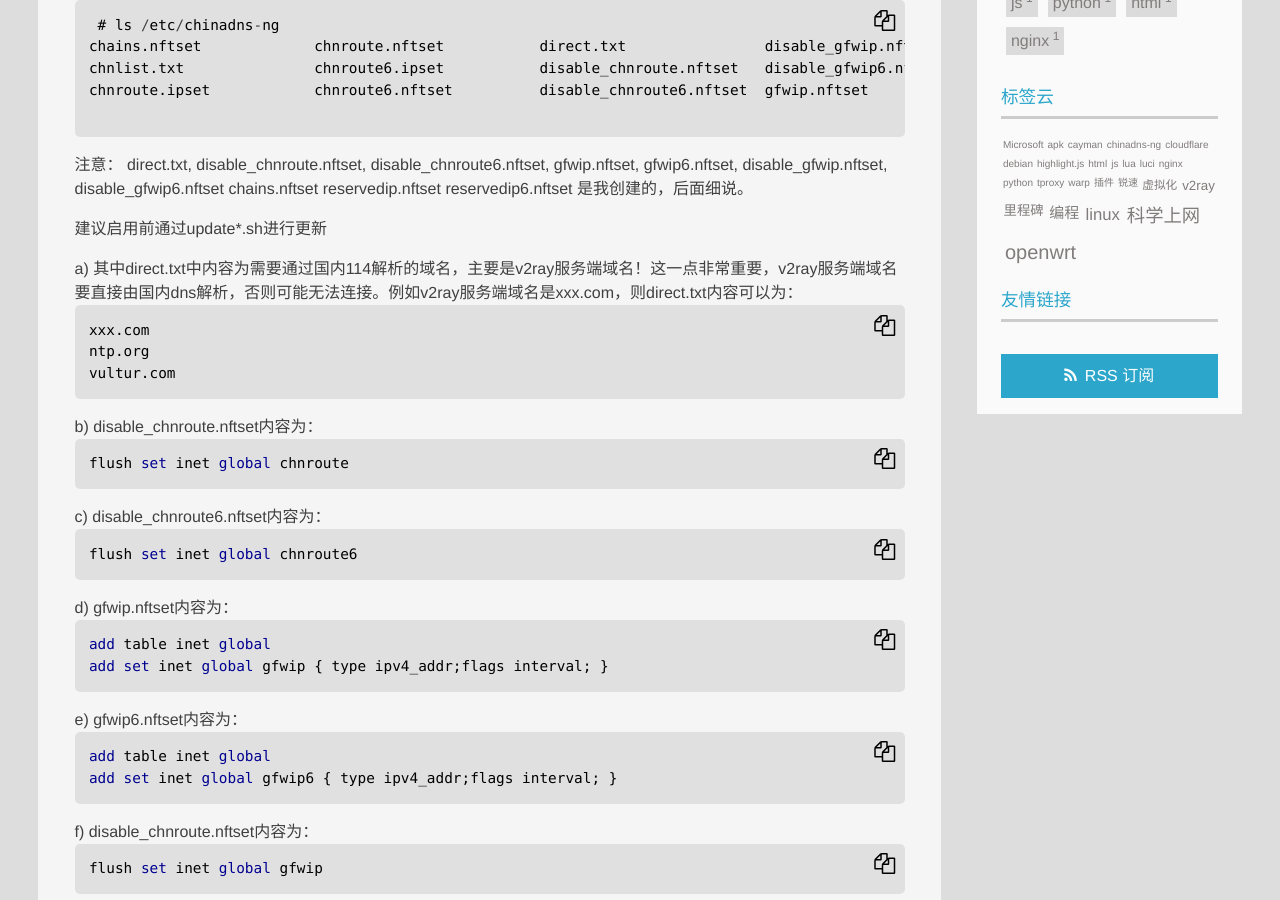
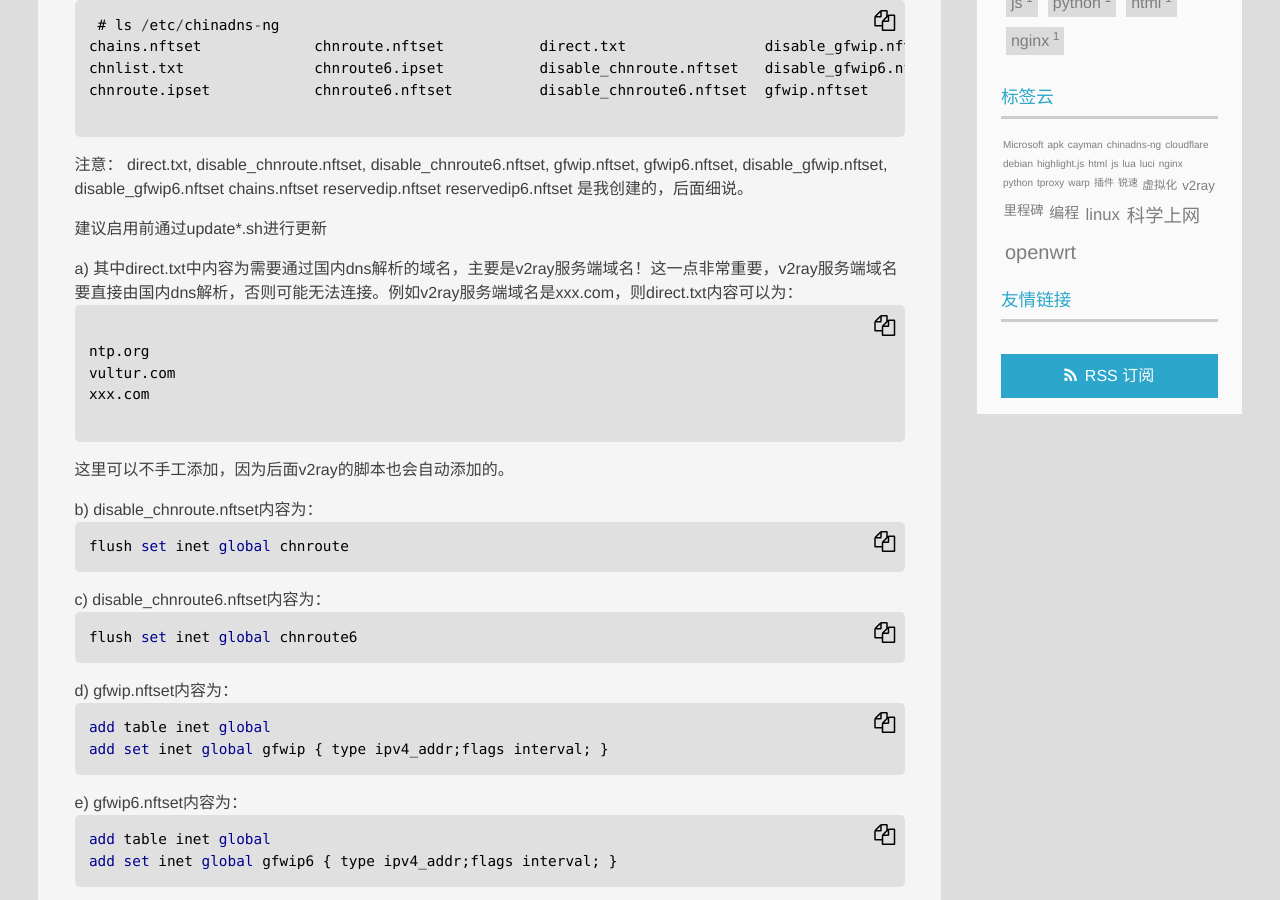
Before and after one commit to jibenfa/jibenfa.github.com, a Jekyll site: the page built from _posts/2025-08-19-E59CA8openwrtE4B88BE4BDBFE794A8chinadns-ngE690ADE9858Dv2rayE5AE9EE78EB0E9808FE6988EE4BBA3E79086.md, in a window 1280 px wide and 900 px high, scrolled down 961 px. Built offline with Jekyll 4.4.1, drawn with Linux system fonts in a browser that asks for light colours.

Commit message:
Update 2025-08-19-E59CA8openwrtE4B88BE4BDBFE794A8chinadns-ngE690ADE9858Dv2rayE5AE9EE78EB0E9808FE6988EE4BBA3E79086.md

````diff
--- a/_posts/2025-08-19-E59CA8openwrtE4B88BE4BDBFE794A8chinadns-ngE690ADE9858Dv2rayE5AE9EE78EB0E9808FE6988EE4BBA3E79086.md
+++ b/_posts/2025-08-19-E59CA8openwrtE4B88BE4BDBFE794A8chinadns-ngE690ADE9858Dv2rayE5AE9EE78EB0E9808FE6988EE4BBA3E79086.md
@@ -55,13 +55,16 @@ reservedip6.nftset
 
 建议启用前通过update*.sh进行更新
 
-a) 其中direct.txt中内容为需要通过国内114解析的域名，主要是v2ray服务端域名！这一点非常重要，v2ray服务端域名要直接由国内dns解析，否则可能无法连接。例如v2ray服务端域名是xxx.com，则direct.txt内容可以为：
+a) 其中direct.txt中内容为需要通过国内dns解析的域名，主要是v2ray服务端域名！这一点非常重要，v2ray服务端域名要直接由国内dns解析，否则可能无法连接。例如v2ray服务端域名是xxx.com，则direct.txt内容可以为：
 
 ```vim
-xxx.com
+
 ntp.org
 vultur.com
+xxx.com
+
 ```
+这里可以不手工添加，因为后面v2ray的脚本也会自动添加的。
 
 b) disable_chnroute.nftset内容为：
 ```bash
````
